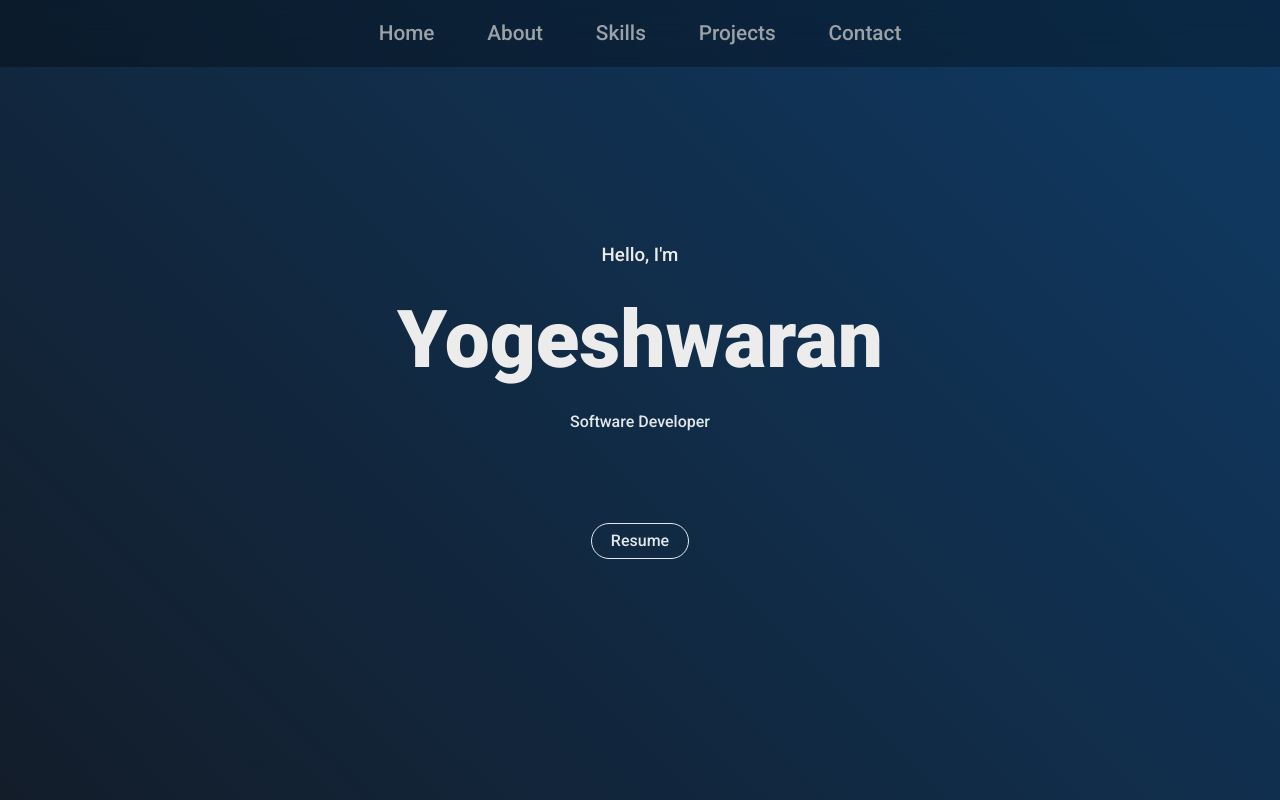
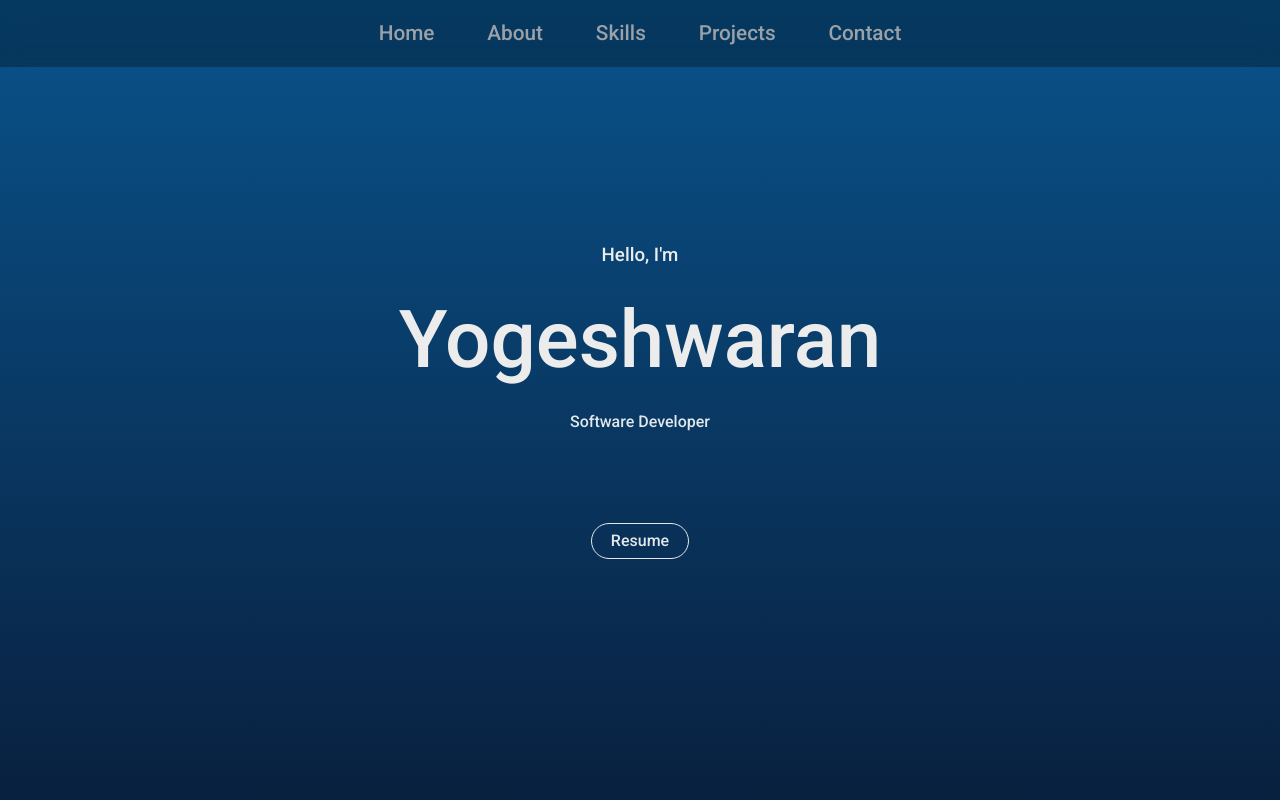
Before and after one commit to yogeshwaran99/site, a React (Create React App) app: page / in a window 1280 px wide. Shown: the top 800 px of the page. Built offline with nearby package versions, Linux system fonts and the light colour scheme.

Commit message:
color change

```diff
--- a/src/components/about/Code.jsx
+++ b/src/components/about/Code.jsx
@@ -25,7 +25,7 @@ const Code = () => {
       id: 2,
       img: Leetcode,
       platform: 'Leetcode',
-      problemssolved: '14',
+      problemssolved: '16',
       link: 'https://leetcode.com/u/yogeshwaran99/',
     },
     {
--- a/src/components/about/code.css
+++ b/src/components/about/code.css
@@ -34,6 +34,9 @@
      border: 1px solid transparent;
      border-color: var(--color-primary-variant);
  }
+ .code:hover{
+    border-color: var(--color-hover);
+ }
  .code__name{
     font-size: 0.9rem;
     color: var(--color-white);
--- a/src/components/profile/profile.css
+++ b/src/components/profile/profile.css
@@ -1,11 +1,12 @@
 #profile {
   height: 100vh;
   margin-top: 0;
-  background-image: linear-gradient(45deg, #131d2a 0%,  #0f3a64 100%);
+  background: linear-gradient(to top, #09203f 0%, #09538b 100%);
+
 }
   #profile h1{
   font-size: 5rem;
-  font-weight: 1000;
+  font-weight: 500;
 }
 .profile__container {
   padding-top: 15rem;
--- a/src/components/project/project.css
+++ b/src/components/project/project.css
@@ -46,6 +46,10 @@
 .project__item-content {
     height: 49%;
 }
+.project__item:hover{
+    border-color: var(--color-hover);
+
+}
 
 @media screen and (max-width: 1024px){
     .project__container {
```
